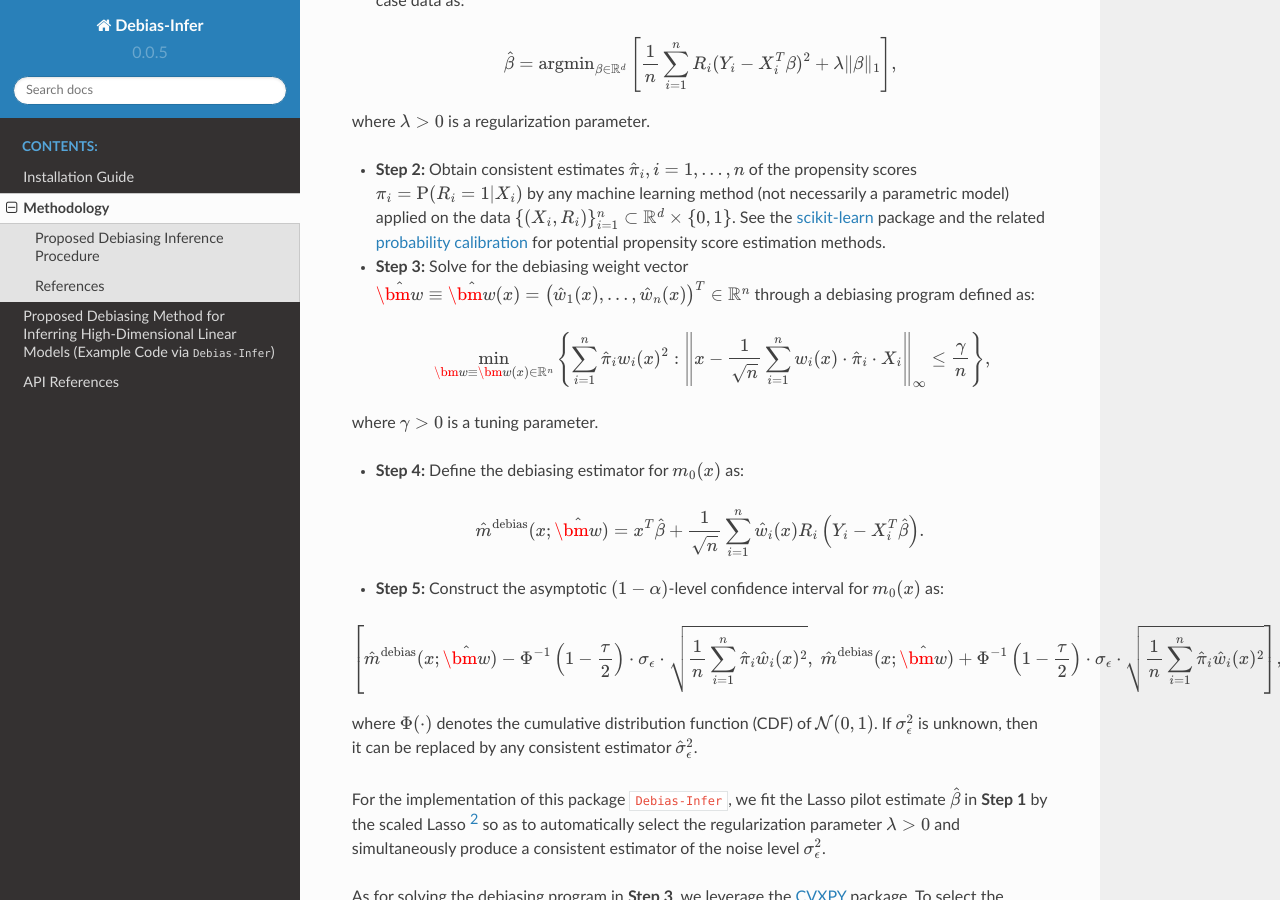
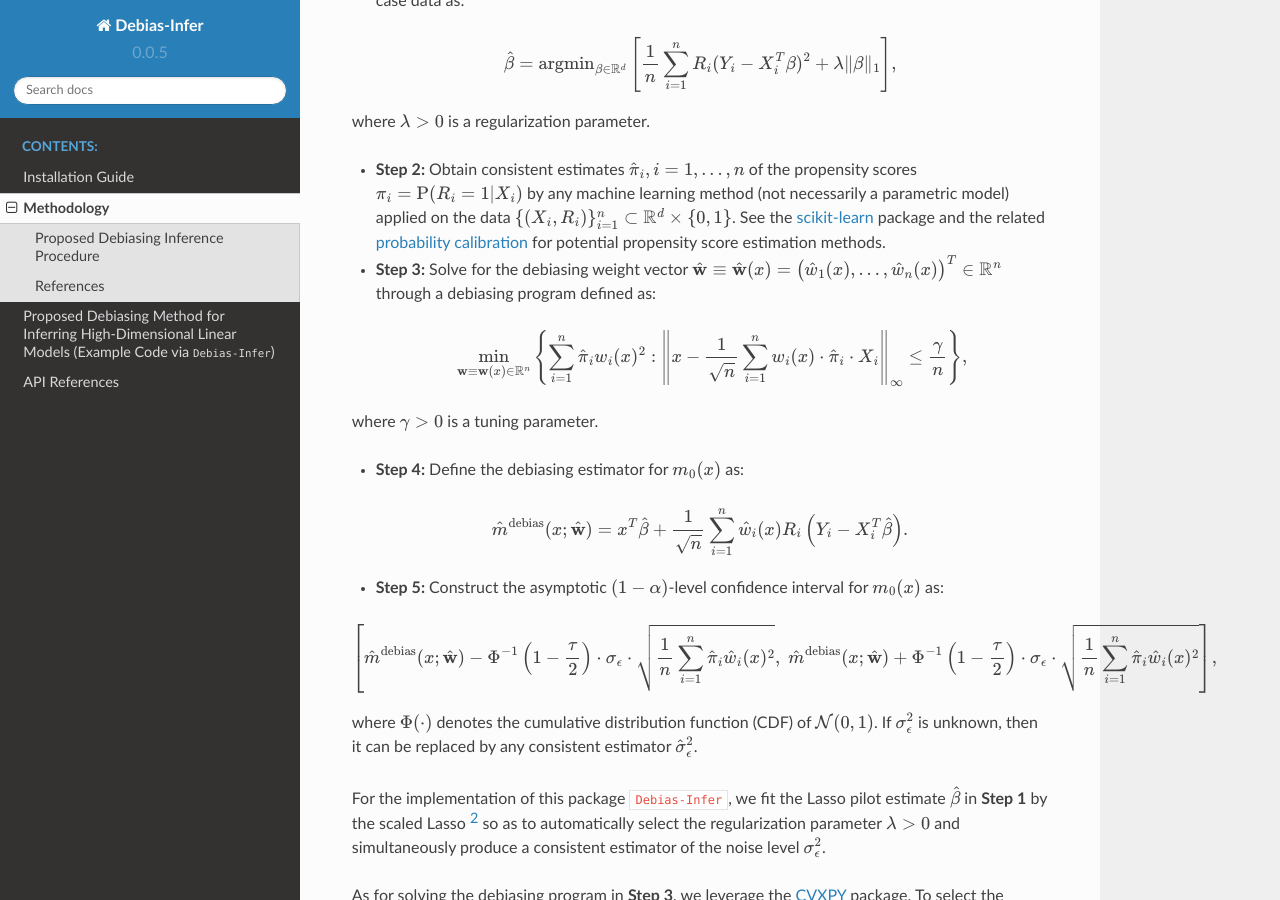
Before and after one commit to zhangyk8/Debias-Infer, a Sphinx documentation site: the page built from docs/source/method.rst, in a window 1280 px wide and 900 px high, scrolled down 447 px. Built offline with Sphinx 7.4.7 and the Read the Docs theme 2.0.0, drawn with Linux system fonts in a browser that asks for light colours.

Commit message:
Add files via upload

```diff
--- a/debiasing/__init__.py
+++ b/debiasing/__init__.py
@@ -1,4 +1,4 @@
 """Efficient Inference on High-Dimensional Linear Models With Missing Outcomes"""
 
 __author__ = "Yikun Zhang"
-__version__ = "0.0.4"
+__version__ = "0.0.6"
--- a/docs/source/index.rst
+++ b/docs/source/index.rst
@@ -6,6 +6,7 @@ Welcome to the documentation of "Debias-Infer"!
 A Preview into the Proposed Debiasing Inference Method
 ------------
 
+The proposed debiasing method introduces a novel debiased estimator for inferring the linear regression function with "missing at random (MAR)" outcomes. The key idea is to correct the bias of the Lasso solution [2]_ with complete-case data through a quadratic debiasing program with box constraints and construct the confidence interval based on the asymptotic normality of the debiased estimator.
 
 More details can be found in :doc:`Methodology <method>` and the reference paper [1]_.
 
@@ -27,4 +28,4 @@ More details can be found in :doc:`Methodology <method>` and the reference paper
 References
 ----------
 .. [1] Yikun Zhang, Alexander Giessing, Yen-Chi Chen (2023+) Efficient Inference on High-Dimensional Linear Models with Missing Outcomes.
-.. [2] Tingni Sun and Cun-Hui Zhang (2012). Scaled Sparse Linear Regression." *Biometrika*, **99**, no.4: 879-898.
+.. [2] Robert Tibshirani (1996). Regression Shrinkage and Selection via the Lasso. *Journal of the Royal Statistical Society Series B: Statistical Methodology* **58**, no.1: 267-288.
--- a/docs/source/method.rst
+++ b/docs/source/method.rst
@@ -18,11 +18,11 @@ where :math:`\lambda >0` is a regularization parameter.
 
 * **Step 2:** Obtain consistent estimates :math:`\hat{\pi}_i, i=1,...,n` of the propensity scores :math:`\pi_i = \mathrm{P}(R_i=1|X_i)` by any machine learning method (not necessarily a parametric model) applied on the data :math:`\{(X_i,R_i)\}_{i=1}^n \subset \mathbb{R}^d \times \{0,1\}`. See the `scikit-learn <https://scikit-learn.org/stable/>`_ package and the related `probability calibration <https://scikit-learn.org/stable/modules/calibration.html>`_ for potential propensity score estimation methods.
 
-* **Step 3:** Solve for the debiasing weight vector :math:`\hat{\bm{w}}\equiv \hat{\bm{w}}(x) = \left(\hat{w}_1(x),...,\hat{w}_n(x)\right)^T \in \mathbb{R}^n` through a debiasing program defined as:
+* **Step 3:** Solve for the debiasing weight vector :math:`\hat{\mathbf{w}}\equiv \hat{\mathbf{w}}(x) = \left(\hat{w}_1(x),...,\hat{w}_n(x)\right)^T \in \mathbb{R}^n` through a debiasing program defined as:
 
  .. math::
 
-     \min_{\bm{w}\equiv \bm{w}(x) \in \mathbb{R}^n} \left\{\sum_{i=1}^n \hat{\pi}_iw_i(x)^2: \left\|x- \frac{1}{\sqrt{n}}\sum_{i=1}^n w_i(x)\cdot \hat{\pi}_i\cdot X_i \right\|_{\infty} \leq \frac{\gamma}{n} \right\},
+     \min_{\mathbf{w}\equiv \mathbf{w}(x) \in \mathbb{R}^n} \left\{\sum_{i=1}^n \hat{\pi}_iw_i(x)^2: \left\|x- \frac{1}{\sqrt{n}}\sum_{i=1}^n w_i(x)\cdot \hat{\pi}_i\cdot X_i \right\|_{\infty} \leq \frac{\gamma}{n} \right\},
 
 where :math:`\gamma >0` is a tuning parameter.
 
@@ -30,13 +30,13 @@ where :math:`\gamma >0` is a tuning parameter.
 
 .. math::
 
-    \hat{m}^{\text{debias}}(x;\hat{\bm{w}}) = x^T \hat{\beta} + \frac{1}{\sqrt{n}} \sum_{i=1}^n \hat{w}_i(x)R_i \left(Y_i-X_i^T \hat{\beta} \right).
+    \hat{m}^{\text{debias}}(x;\hat{\mathbf{w}}) = x^T \hat{\beta} + \frac{1}{\sqrt{n}} \sum_{i=1}^n \hat{w}_i(x)R_i \left(Y_i-X_i^T \hat{\beta} \right).
 
 * **Step 5:** Construct the asymptotic :math:`(1-\alpha)`-level confidence interval for :math:`m_0(x)` as:
 
 .. math::
 
-    \left[\hat{m}^{\text{debias}}(x;\hat{\bm{w}}) - \Phi^{-1}\left(1-\frac{\tau}{2}\right) \cdot \sigma_{\epsilon}\cdot \sqrt{\frac{1}{n}\sum_{i=1}^n \hat{\pi}_i \hat{w}_i(x)^2},\; \hat{m}^{\text{debias}}(x;\hat{\bm{w}}) + \Phi^{-1}\left(1-\frac{\tau}{2}\right) \cdot \sigma_{\epsilon}\cdot \sqrt{\frac{1}{n}\sum_{i=1}^n \hat{\pi}_i \hat{w}_i(x)^2} \right],
+    \left[\hat{m}^{\text{debias}}(x;\hat{\mathbf{w}}) - \Phi^{-1}\left(1-\frac{\tau}{2}\right) \cdot \sigma_{\epsilon}\cdot \sqrt{\frac{1}{n}\sum_{i=1}^n \hat{\pi}_i \hat{w}_i(x)^2},\; \hat{m}^{\text{debias}}(x;\hat{\mathbf{w}}) + \Phi^{-1}\left(1-\frac{\tau}{2}\right) \cdot \sigma_{\epsilon}\cdot \sqrt{\frac{1}{n}\sum_{i=1}^n \hat{\pi}_i \hat{w}_i(x)^2} \right],
 
 where :math:`\Phi(\cdot)` denotes the cumulative distribution function (CDF) of :math:`\mathcal{N}(0,1)`. If :math:`\sigma_{\epsilon}^2` is unknown, then it can be replaced by any consistent estimator :math:`\hat{\sigma}_{\epsilon}^2`.
 
```
